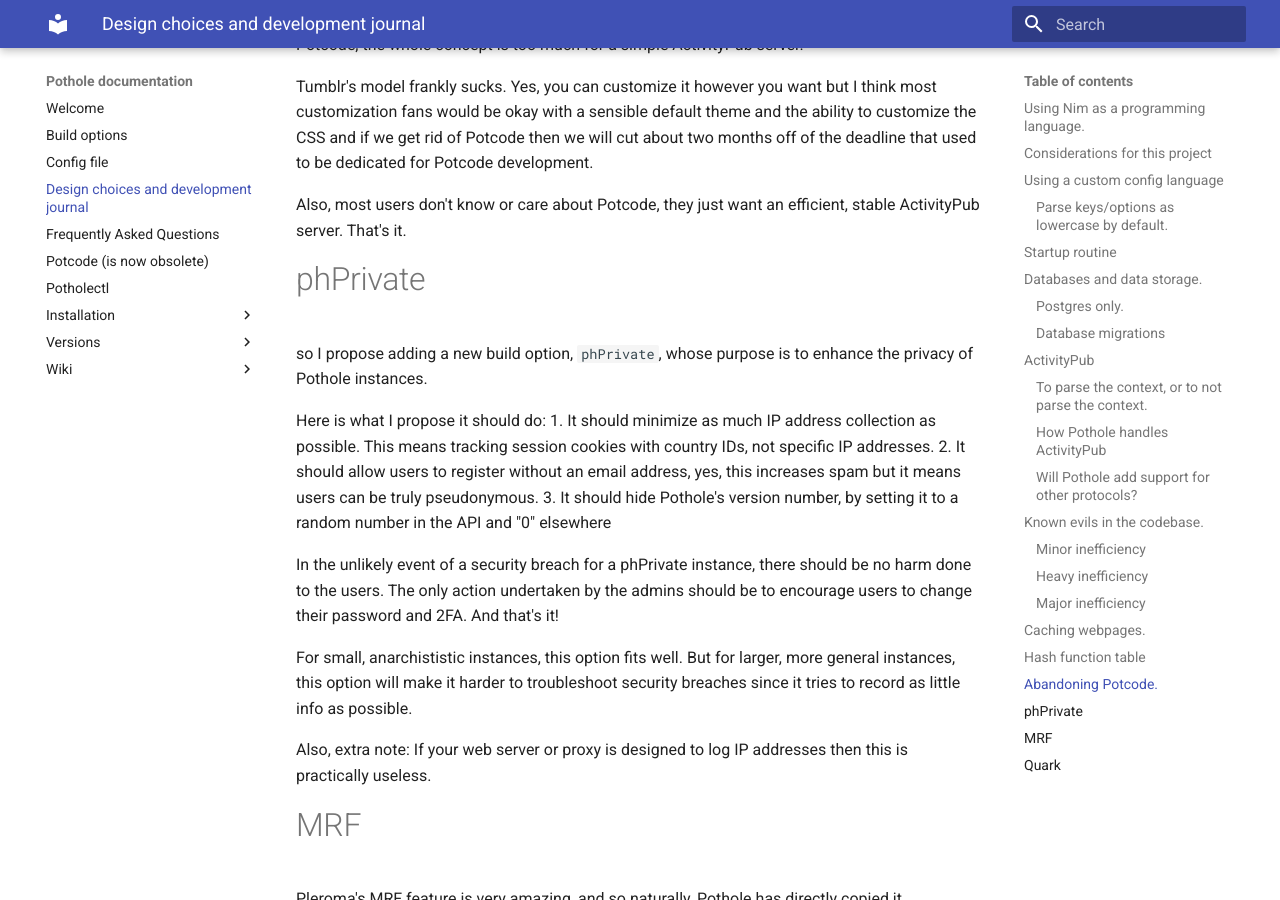
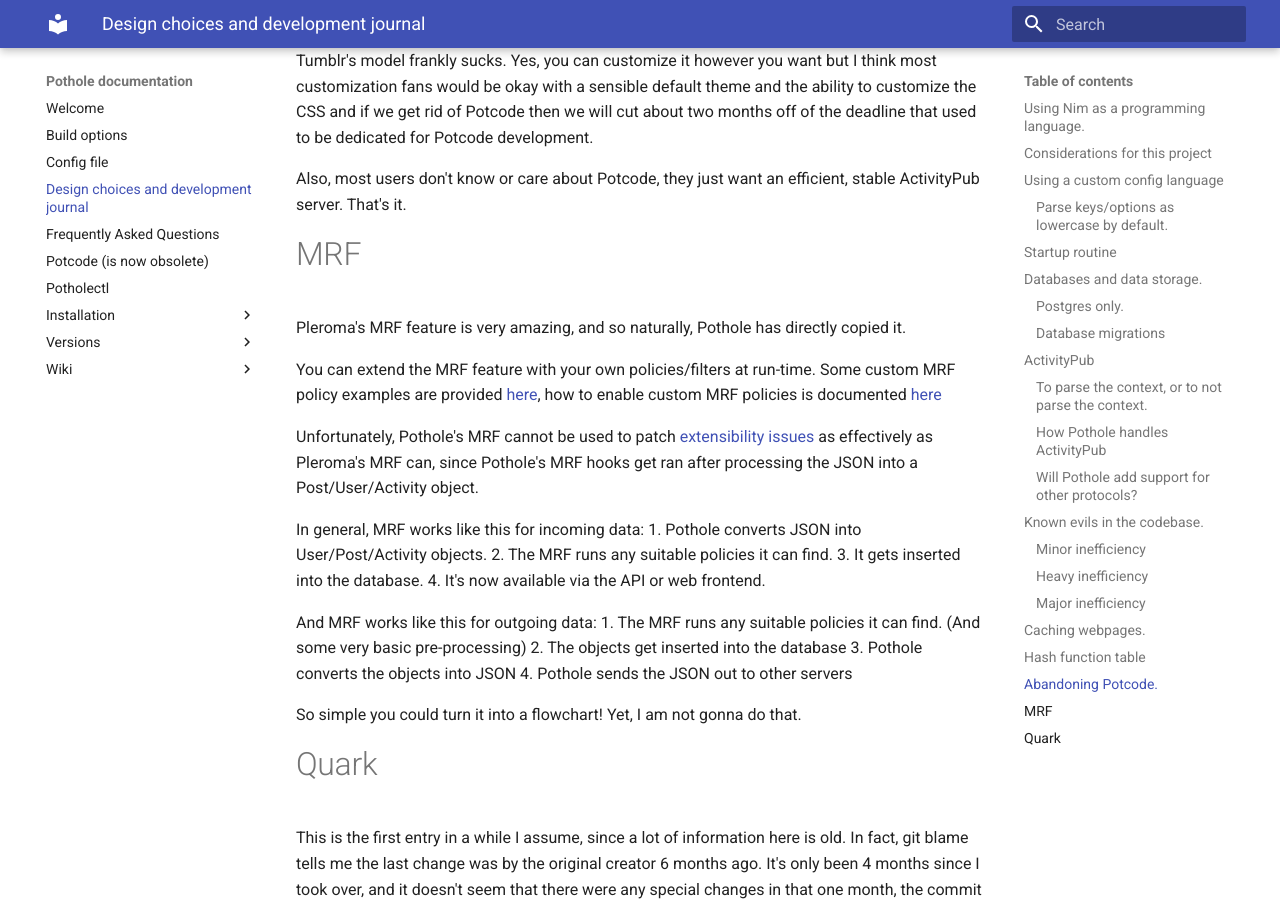
Before and after one commit to penguinite/onbox, an MkDocs documentation site: the page built from docs/design.md, in a window 1280 px wide and 900 px high, scrolled down 8494 px. Built offline with MkDocs 1.6.1 and Material for MkDocs 9.7.7, drawn with Linux system fonts in a browser that asks for light colours; some of the changed text lies outside the part shown.

Commit message:
feat: Remove phPrivate

```diff
--- a/docs/design.md
+++ b/docs/design.md
@@ -114,7 +114,7 @@
 
 Users no longer have to worry about which database engine their binary is compiled for. And the whole setup process becomes way simpler
 I plan eventually on making friendly setup instructions for Pothole, if we kept on with this flawed idea then we would have to write 2 pages per distro.
-Package maintainers working with binary-only or hybrid software such as `apt`, `guix`, `dnf`, `pacman` and so on would have to provide 2 packages (Or maybe even 4 because of `phPrivate`)
+Package maintainers working with binary-only or hybrid software such as `apt`, `guix`, `dnf`, `pacman` and so on would have to provide 2 packages
 
 So, from now on, pothole only supports postgres irregardless of the `dbEngine` compile-time option.
 ### Database migrations
@@ -343,21 +343,6 @@
 
 Also, most users don't know or care about Potcode, they just want an efficient, stable ActivityPub server. That's it.
 
-# phPrivate
-
-so I propose adding a new build option, `phPrivate`, whose purpose is to enhance the privacy of Pothole instances.
-
-Here is what I propose it should do:
-1. It should minimize as much IP address collection as possible. This means tracking session cookies with country IDs, not specific IP addresses.
-2. It should allow users to register without an email address, yes, this increases spam but it means users can be truly pseudonymous.
-3. It should hide Pothole's version number, by setting it to a random number in the API and "0" elsewhere
-
-In the unlikely event of a security breach for a phPrivate instance, there should be no harm done to the users. The only action undertaken by the admins should be to encourage users to change their password and 2FA. And that's it!
-
-For small, anarchististic instances, this option fits well. But for larger, more general instances, this option will make it harder to troubleshoot security breaches since it tries to record as little info as possible.
-
-Also, extra note: If your web server or proxy is designed to log IP addresses then this is practically useless.
-
 # MRF
 
 Pleroma's MRF feature is very amazing, and so naturally, Pothole has directly copied it.
```
Also changed, not shown: docs/build-options.md (+0 -20 lines), 5 other files.
